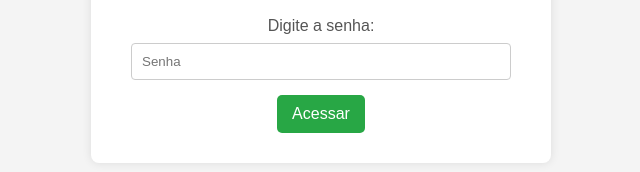
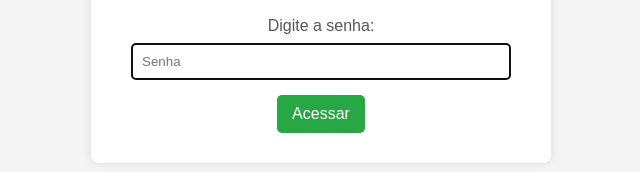
Before and after one commit to Maurori/formulario-responsivo, a plain HTML site: page global.html in a window 1280 px wide. Both pictures are taken after a click on the button "Global 2DS". Shown: the part 424-596 px from the top of the page, without its empty margins (319-959 px from the left). Drawn offline with Linux system fonts and the light colour scheme.

Commit message:
Add files via upload

```diff
--- a/global.html
+++ b/global.html
@@ -107,6 +107,7 @@
             document.getElementById('passwordSection').style.display = 'block';
             document.getElementById('passwordInput').value = ''; // clear pass
             document.getElementById('errorMessage').style.display = 'none'; // hide error
+            document.getElementById('passwordInput').focus(); // Adiciona o foco aqui
         }
 
         function checkPassword() {
```
